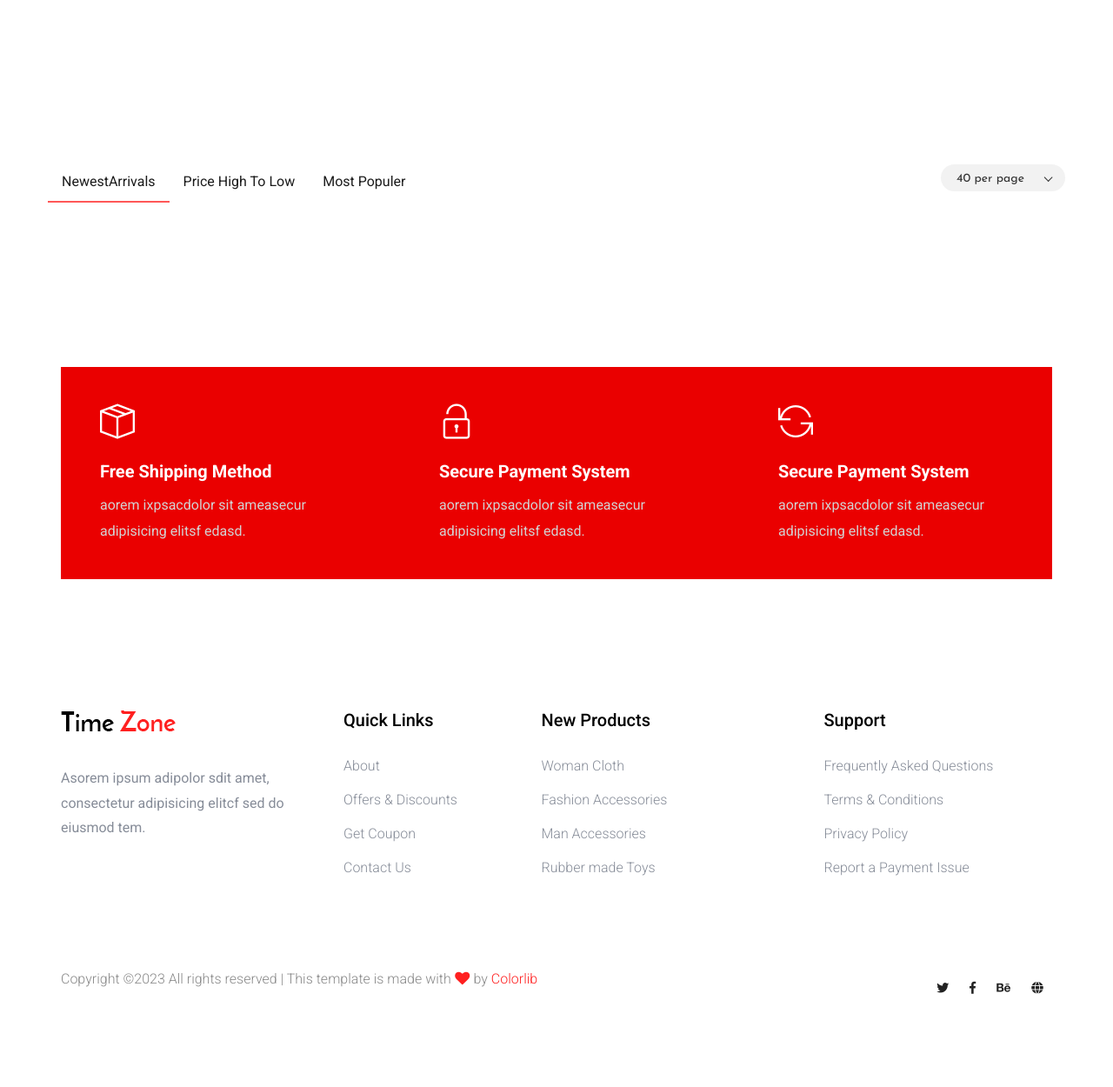
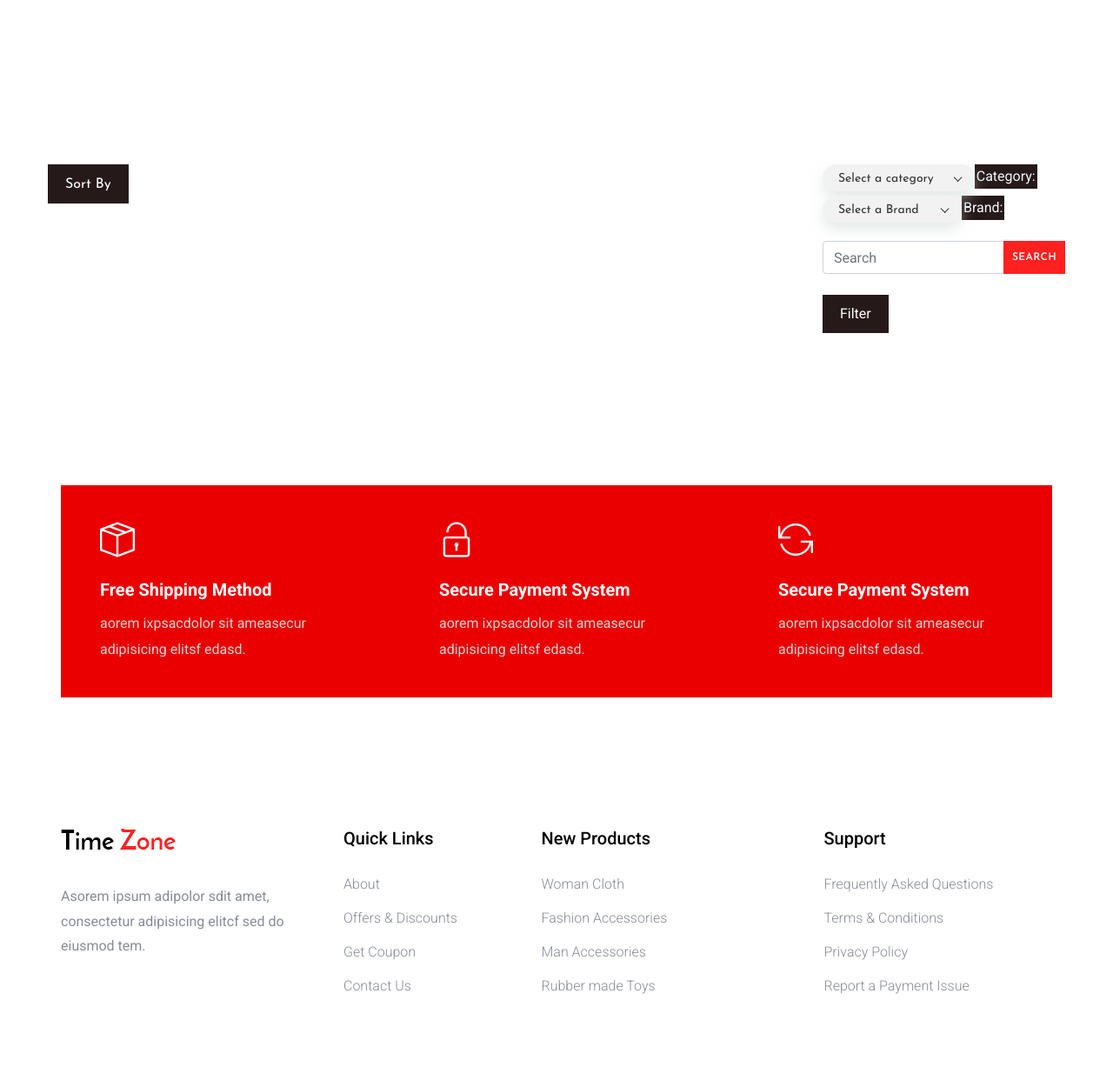
Before and after one commit to abhishekc22/Alpha, a Django app: a page that uses templates/base.html in a window 1280 px wide. Shown: the part 608-1858 px from the top of the page at 87% size. Before the commit the page ends 1751 px from the top, so only its background shows below. Run offline with Django 4.2, Linux system fonts and the light colour scheme; data that the repository does not hold is empty; some libraries are stand-ins or nearby versions.

Commit message:
category sort functionality added

```diff
--- a/store/urls.py
+++ b/store/urls.py
@@ -10,4 +10,5 @@ urlpatterns = [
     path('delete_product/<int:delete_id>/',views.delete_product,name='delete_product'),
     path('single_view/<int:product_id>/', views.single_view,name='single_view'),
     path('get_variant_price/<int:variant_id>/', views.get_variant_price, name='get_variant_price'),
+
 ]
--- a/store/views.py
+++ b/store/views.py
@@ -8,6 +8,8 @@ from brand.models import brand
 from variation.models import Variation
 from django.http import JsonResponse
 from offers . models import Offer
+from brand . models import brand
+
 
 
 
@@ -15,26 +17,48 @@ from offers . models import Offer
 # @login_required(login_url='userlogin')
 def product_display(request):
 
-    search_query = request.GET.get('q', '')  # Default to an empty string if no query is provided
-
-    # Fetch products based on the search query or display all products
-    if search_query:
-        products = product.objects.filter(
-            cateogary__is_active=True,
-            is_available=True,
-            variation__isnull=False,
-            product_name__icontains=search_query  # Adjust the field for your product name
-        ).distinct()
-    else:
-        products = product.objects.filter(
+    categories=cateogary.objects.all()
+    print(categories,'-------------')
+    brands=brand.objects.all()
+    products = product.objects.filter(
             cateogary__is_active=True,
             is_available=True,
             variation__isnull=False
         ).distinct()
 
+
+    sort_by = request.GET.get('sort')
+    selected_category_id = request.GET.get('category')
+    selected_brand_id = request.GET.get('brand')
+    search_query = request.GET.get('search_query')
+
+    if search_query:
+        products = products.filter(product_name__icontains=search_query)
+
+
+
+    try:
+
+        selected_category_id = int(selected_category_id)
+        if selected_category_id:
+            products = products.filter(cateogary_id=selected_category_id)
+    except (TypeError, ValueError):
+        # Handle the case where selected_category_id is not a valid integer
+        # You can choose to do something here, like setting it to a default value or showing an error message.
+        pass
+    if selected_brand_id:
+        products = products.filter(brand_id=selected_brand_id)
+
+    if sort_by == 'latest-product':
+        products = products.order_by('-id')
+
+    else:
+        pass
+
     context = {
         'products': products,
-        'search_query': search_query,  # Pass the search query back to the template for display
+        'categories':categories,
+        'brands':brands
     }
 
     return render(request, 'shop/product.html', context)
--- a/templates/base.html
+++ b/templates/base.html
@@ -108,11 +108,11 @@
                         <!-- Header Right -->
                         <div class="header-right">
                             <ul>
-                                <li>
+                                {% comment %} <li>
                                     <div class="nav-search search-switch">
                                         <span class="flaticon-search"></span>
                                     </div>
-                                </li>
+                                </li> {% endcomment %}
                                 <li> <a href="#"><span class="flaticon-user"></span></a>
 
                                 </li>
--- a/templates/home.html
+++ b/templates/home.html
@@ -67,7 +67,7 @@
                     <div class="col-xl-4 col-lg-4 col-md-6 col-sm-6">
                         <div class="single-new-pro mb-30 text-center">
                             <div class="product-img">
-                                <img src="/static/assets/img/gallery/bag7.jpg" alt="">
+                                <img src="/static/assets/img/gallery/bag6.jpg" alt="">
                             </div>
                             <div class="product-caption">
                                 <h3><a href="product_details.html">Thermo Ball Etip Gloves</a></h3>
@@ -110,7 +110,7 @@
                     </div>
                     <div class="col-xl-3 col-lg-4 col-md-6 col-sm-6">
                         <div class="single-gallery mb-30">
-                            <div class="gallery-img big-img" style="background-image: url(/static/assets/img/gallery/bag7.jpg);"></div>
+                            <div class="gallery-img big-img" style="background-image: url(/static/assets/img/gallery/bag9.jpg);"></div>
                         </div>
                     </div>
                     <div class="col-xl-3 col-lg-4 col-md-12">
--- a/templates/shop/product.html
+++ b/templates/shop/product.html
@@ -1,5 +1,56 @@
 {% extends 'base.html' %}
 {% block content%}
+<style>
+    .dropdown {
+      position: relative;
+      display: inline-block;
+    }
+
+    .dropdown-btn {
+      background-color: #261919;
+      border: none;
+      padding: 10px 20px;
+      cursor: pointer;
+    }
+
+    .dropdown-content {
+      display: none;
+      position: absolute;
+      background-color: #c6b6b6;
+      min-width: 160px;
+      box-shadow: 0px 8px 16px 0px rgb(10 234 137 / 54%);
+      z-index: 1;
+    }
+    .dropdown-content1 {
+
+      border-radius: 3px;
+      background-color:#e9ecef;
+      min-width: 160px;
+      box-shadow: 0px 8px 16px 0px rgba(205, 218, 212, 0.54);
+      z-index: 1;
+    }
+
+    .dropdown-content a {
+      color: black;
+      padding: 12px 16px;
+      text-decoration: none;
+      display: block;
+    }
+
+    .dropdown-content a:hover {
+      background-color: #331e1e;
+    }
+
+    .dropdown:hover .dropdown-content {
+      display: block;
+    }
+    .custom-select-label{
+        background-color: #261919;
+        font-style: normal;
+        color: aliceblue;
+        padding: 2px;
+    }
+    </style>
 <main>
     <!-- Hero Area Start-->
     <div class="slider-area ">
@@ -20,31 +71,42 @@
     <section class="popular-items latest-padding">
         <div class="container">
             <div class="row product-btn justify-content-between mb-40">
-                <div class="properties__button">
-                    <!--Nav Button  -->
-                    <nav>
-                        <div class="nav nav-tabs" id="nav-tab" role="tablist">
-                            <a class="nav-item nav-link active" id="nav-home-tab" data-toggle="tab" href="#nav-home" role="tab" aria-controls="nav-home" aria-selected="true">NewestArrivals</a>
-                            <a class="nav-item nav-link" id="nav-profile-tab" data-toggle="tab" href="#nav-profile" role="tab" aria-controls="nav-profile" aria-selected="false"> Price high to low</a>
-                            <a class="nav-item nav-link" id="nav-contact-tab" data-toggle="tab" href="#nav-contact" role="tab" aria-controls="nav-contact" aria-selected="false"> Most populer </a>
+                <div class="dropdown">
+                    <button class="dropdown-btn">
+                        <span>Sort By</span>
+                        <span class="arrow"></span>
+                    </button>
+                    <ul class="dropdown-content">
+                        <li><a href="{% url 'product_display' %}?sort=latest-product">latest product</a></li>
+                        {% comment %} <li><a href="{% url 'product_display' %}?sort=low_to_high">Price low to high</a></li> {% endcomment %}
+                    </ul>
+                </div>
+                <br>
+                <div class="custom-select-container">
+                    <form action="#" method="get">
+                        <label for="select1" class="custom-select-label">Category:</label>
+                        <select class="dropdown-content1" name="category" id="select1">
+                            <option>Select a category</option>
+                            {% for category in categories %}
+                            <option value="{{ category.id }}">{{ category.cateogary_name }}</option>
+                            {% endfor %}
+                        </select>
+                        <div> </div>
+                        <label for="select2" class="custom-select-label">Brand:</label>
+                        <select name="brand" class="dropdown-content1" id="select2">
+                            <option value="">Select a Brand</option>
+                            {% for brand in brands %}
+                            <option value="{{ brand.id }}">{{ brand.brand_name }}</option>
+                            {% endfor %}
+                        </select>
+                        <div class="input-group mt-3">
+                            <input type="text" class="form-control" placeholder="Search" name="search_query">
+                            <div class="input-group-append">
+                                <button class="btn btn-outline-secondary btn-sm" type="submit" style="font-size: 12px; padding: 5px 10px;">Search</button>
+                            </div>
                         </div>
-                    </nav>
-                    <!--End Nav Button  -->
-                </div>
-                <!-- Grid and List view -->
-                <div class="grid-list-view">
-                </div>
-                <!-- Select items -->
-                <div class="select-this">
-                    <form action="#">
-                        <div class="select-itms">
-                            <select name="select" id="select1">
-                                <option value="">40 per page</option>
-                                <option value="">50 per page</option>
-                                <option value="">60 per page</option>
-                                <option value="">70 per page</option>
-                            </select>
-                        </div>
+                        <br>
+                        <button class="dropdown-btn" type="submit">Filter</button>
                     </form>
                 </div>
             </div>
```
Also changed, not shown: templates/dashboard/adminbase.html (+5 -5 lines), media/photos/product/10-Trends-for-Luxury-Bags-in-China-Fashion-Agency-fotor-2023081010379_mnjYpod.jpg (added), media/photos/product/12_09_2022-college_bags_for_girls_23063596_145627792_QY1ny7L.jpg (added), media/photos/product/12_09_2022-college_bags_for_girls_23063596_145627792_gyQhMb0.jpg (added), media/photos/product/backpacks-2048px_1W4e9QP.jpg (added), media/photos/product/personal-item-bag-2023_HBfHH8X.jpg (added), media/photos/product/pexels-matheus-bertelli-2905238-fotor-20230810104141_dU0BFQa.jpg (added), static/assets/img/gallery/bag8.jpg (added), static/assets/img/gallery/bag9.jpg (added), static/assets/img/hero/bag8.jpg (added).
